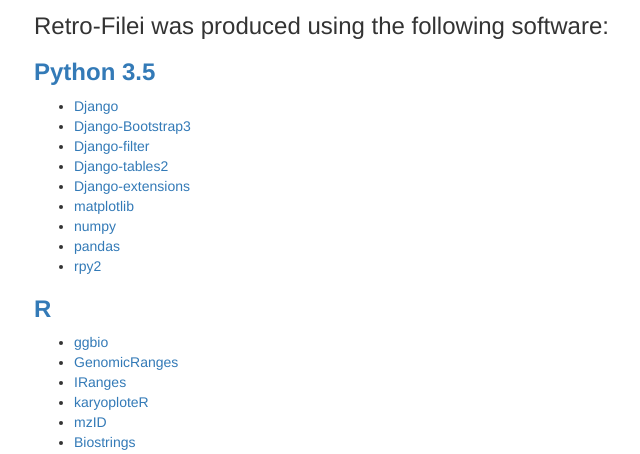
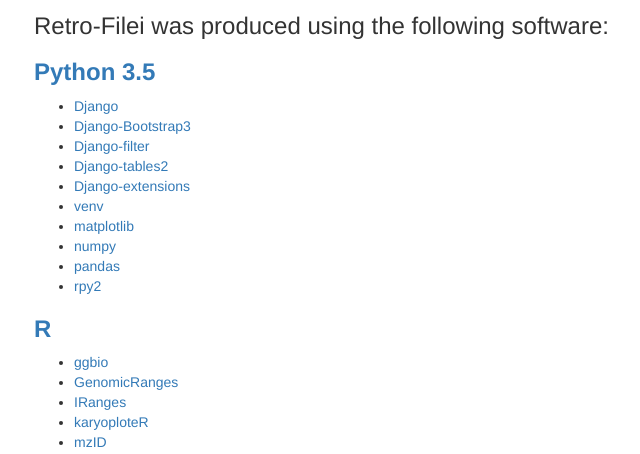
Before and after one commit to rachaellturner/Filei, a Django app: template Retro-Filei/src/templates/about.html in a window 1280 px wide. Shown: the part 198-652 px from the top of the page, without its empty margins (36-676 px from the left). Run offline with Django 3.2, Linux system fonts and the light colour scheme; the template is opened without the code that fills it, so the values that code supplies are empty; some libraries are stand-ins or nearby versions.

Commit message:
Update about.html

```diff
--- a/Retro-Filei/src/templates/about.html
+++ b/Retro-Filei/src/templates/about.html
@@ -14,6 +14,7 @@
             <li><a href="https://django-filter.readthedocs.io/en/master/" target="_blank">Django-filter</a></li>
             <li><a href="https://django-tables2.readthedocs.io/en/latest/" target="_blank">Django-tables2</a></li>
             <li><a href="https://django-extensions.readthedocs.io/en/latest/" target="_blank">Django-extensions</a></li>
+            <li><a href="https://docs.python.org/3/library/venv.html#module-venv" target="_blank">venv</a></li>
             <li><a href="https://matplotlib.org/" target="_blank">matplotlib</a></li>
             <li><a href="http://www.numpy.org/" target="_blank">numpy</a></li>
             <li><a href="https://pandas.pydata.org/" target="_blank">pandas</a></li>
```
